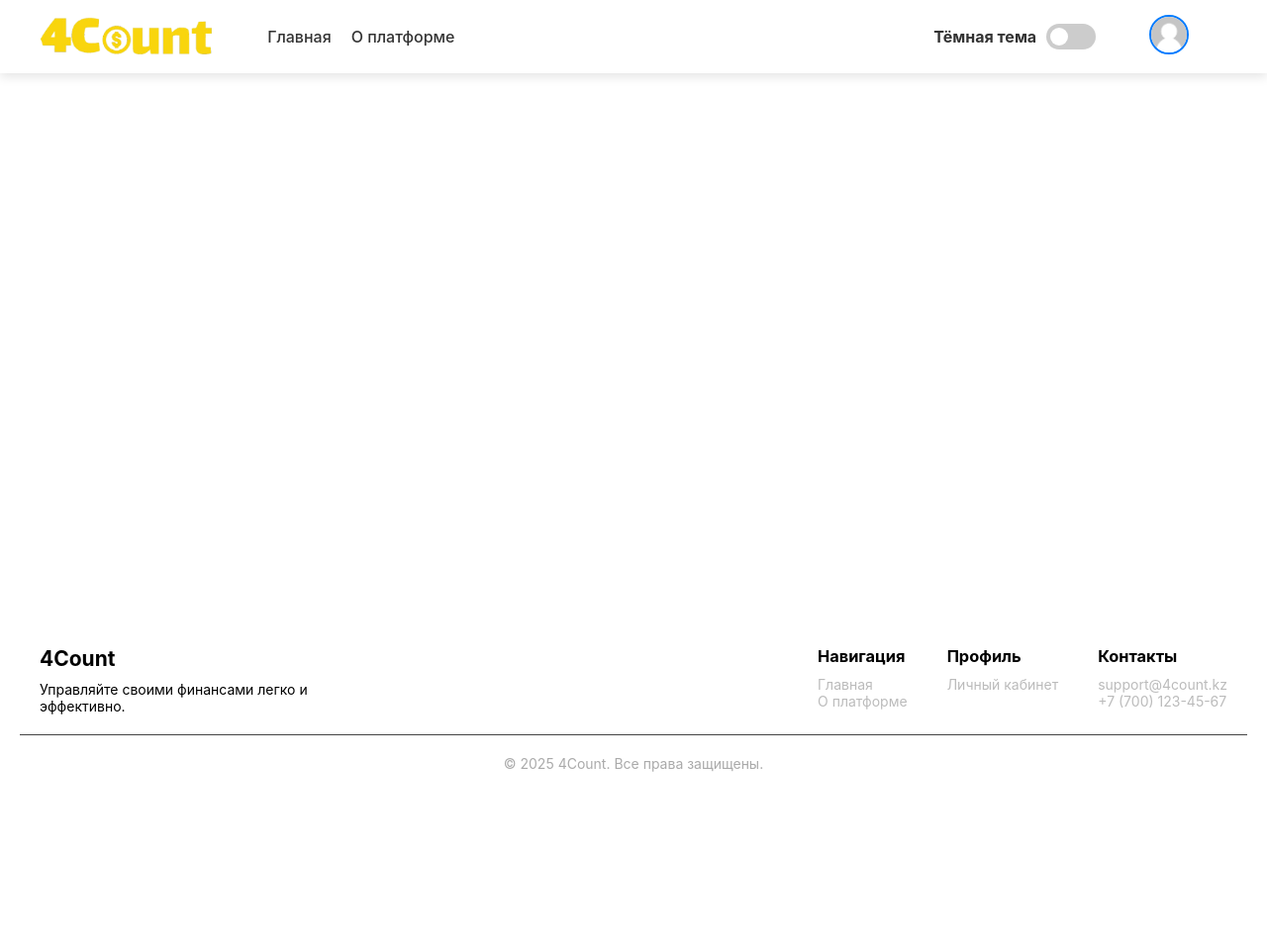
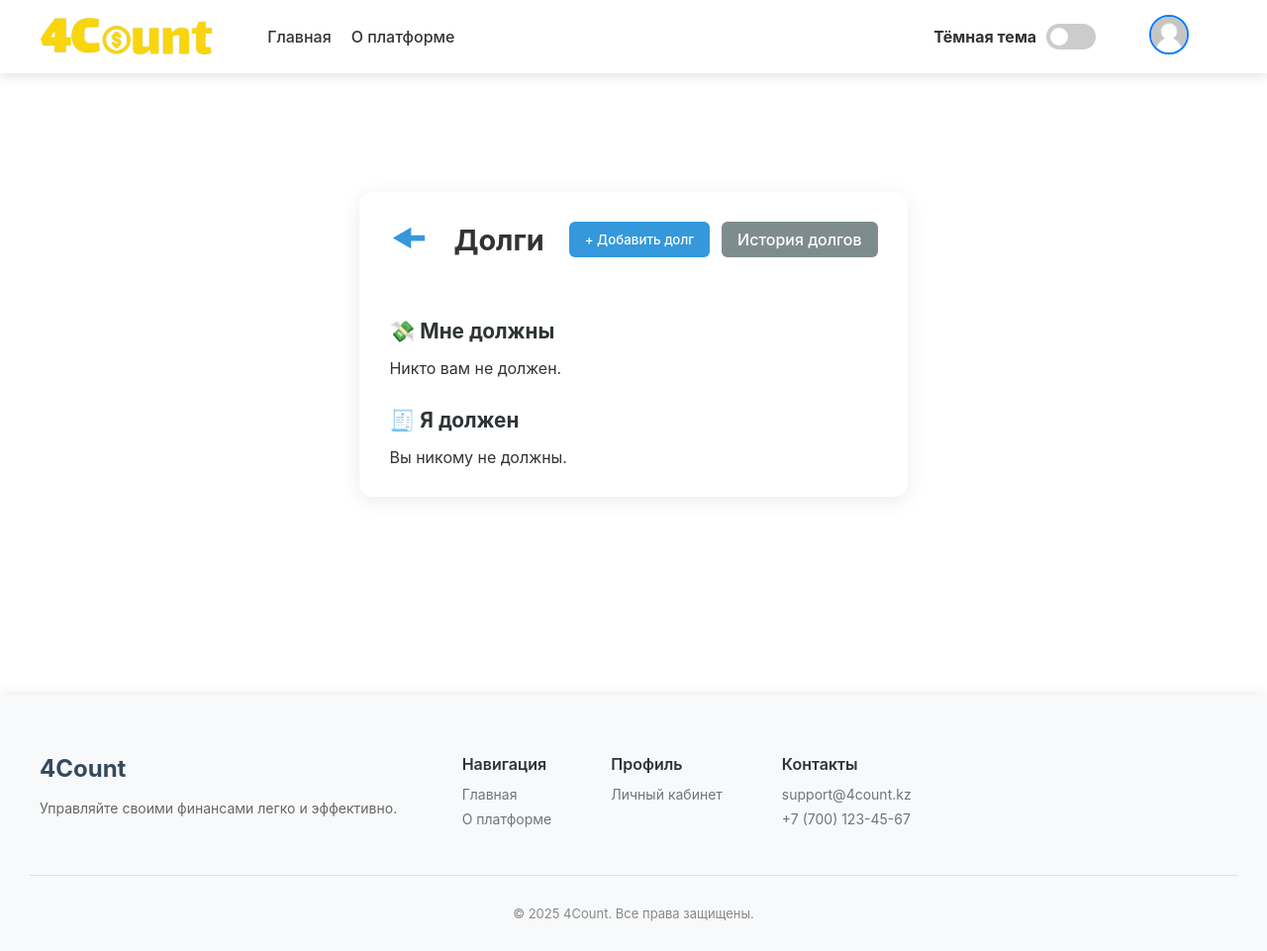
Before and after one commit to DaniAlchan01/project, a Django app: page /source/debts/ in a window 1280 px wide. Shown: the whole page at 99% size. Before the commit the page ends 780 px from the top, so only its background shows below. Run offline with Django 5.2, Linux system fonts and the light colour scheme; the visitor is signed in with stand-in values (Sample User, id 1); data that the repository does not hold is empty; some libraries are stand-ins or nearby versions.

Commit message:
Добавил долги, обновил CSS футера и истории расходов, так же удалил сообщения обо всём из истории расходов

```diff
--- a/SourceProg/forms.py
+++ b/SourceProg/forms.py
@@ -1,5 +1,5 @@
 from django import forms
-from .models import Category, Expense, Credit
+from .models import Category, Expense, Credit, Debt
 
 
 class CategoryForm(forms.ModelForm):
@@ -55,3 +55,15 @@ class CreditForm(forms.ModelForm):
             'monthly_payment': 'Ежемесячный платёж',
             'start_date': 'Дата начала',
         }
+
+class DebtForm(forms.ModelForm):
+    class Meta:
+        model = Debt
+        fields = ['direction', 'name', 'amount', 'taken_date', 'due_date']
+        labels = {
+            'direction': 'Тип долга',
+            'name': 'Имя',
+            'amount': 'Сумма',
+            'taken_date': 'Дата взятия',
+            'due_date': 'Дата возврата',
+        }
--- a/SourceProg/urls.py
+++ b/SourceProg/urls.py
@@ -19,6 +19,9 @@ urlpatterns = [
     path('credits/<int:credit_id>/delete/', views.delete_credit_view, name='delete_credit'),
 
     path('debts/', views.debts_view, name='debts'),
+    path('debts/<int:debt_id>/close/', views.close_debt_view, name='close_debt'),
+    path('debts/<int:debt_id>/delete/', views.delete_debt_view, name='delete_debt'),
+    path('debts/history/', views.debts_history_view, name='debts_history'),
 
     path('expense-chart/', views.expense_chart_view, name='expense_chart'),
 ]
--- a/SourceProg/views.py
+++ b/SourceProg/views.py
@@ -2,8 +2,9 @@ from django.contrib import messages
 from django.http import HttpResponseForbidden
 from django.shortcuts import render, redirect, get_object_or_404
 from django.contrib.auth.decorators import login_required
-from .models import Category, Expense, Credit, CreditPayment
-from .forms import ExpenseForm, CategoryForm, ExpenseEditForm, CreditForm
+from .models import *
+from .forms import *
+from django.utils import timezone
 from django.db.models import Q
 from django.core.paginator import Paginator
 from django.utils.timezone import now
@@ -257,7 +258,47 @@ def delete_credit_view(request, credit_id):
         'credit': credit
     })
 
+@login_required
+def debts_view(request):
+    debts_i_owe = Debt.objects.filter(user=request.user, direction='i_owe', is_closed=False)
+    debts_they_owe = Debt.objects.filter(user=request.user, direction='they_owe', is_closed=False)
+    form = DebtForm()
+
+    if request.method == 'POST':
+        form = DebtForm(request.POST)
+        if form.is_valid():
+            debt = form.save(commit=False)
+            debt.user = request.user
+            debt.save()
+            messages.success(request, 'Долг добавлен.')
+            return redirect('SourceProg:debts')
+
+    return render(request, 'sourceprog/debts.html', {
+        'form': form,
+        'debts_i_owe': debts_i_owe,
+        'debts_they_owe': debts_they_owe,
+    })
+
 
 @login_required
-def debts_view(request):
-    return render(request, 'sourceprog/debts.html')
+def close_debt_view(request, debt_id):
+    debt = get_object_or_404(Debt, id=debt_id, user=request.user)
+    debt.is_closed = True
+    debt.closed_date = timezone.now()
+    debt.save()
+    messages.success(request, 'Долг закрыт.')
+    return redirect('SourceProg:debts')
+
+
+@login_required
+def delete_debt_view(request, debt_id):
+    debt = get_object_or_404(Debt, id=debt_id, user=request.user)
+    debt.delete()
+    messages.success(request, 'Долг удалён.')
+    return redirect('SourceProg:debts')
+
+
+@login_required
+def debts_history_view(request):
+    debts = Debt.objects.filter(user=request.user, is_closed=True).order_by('-closed_date')
+    return render(request, 'sourceprog/debts_history.html', {'debts': debts})
--- /dev/null
+++ b/static/css/debts.css
@@ -0,0 +1,176 @@
+/* Главный контейнер */
+.debts-container {
+    max-width: 1000px;
+    margin: 40px auto;
+    padding: 30px;
+    background: #ffffff;
+    border-radius: 14px;
+    box-shadow: 0 4px 20px rgba(0, 0, 0, 0.08);
+    font-family: 'Segoe UI', sans-serif;
+}
+
+/* Заголовок и верхние кнопки */
+.header-bar {
+    display: flex;
+    justify-content: space-between;
+    align-items: center;
+    margin-bottom: 25px;
+    gap: 25px;
+}
+
+.header-bar h2 {
+    font-size: 1.8em;
+    margin: 0;
+}
+
+.header-actions {
+    display: flex;
+    gap: 12px;
+}
+
+/* Кнопки верхние */
+.btn-primary {
+    background-color: #3498db;
+    color: white;
+    padding: 8px 16px;
+    border-radius: 6px;
+    border: none;
+    font-weight: 500;
+    cursor: pointer;
+    text-decoration: none;
+}
+
+.btn-primary:hover {
+    background-color: #2980b9;
+}
+
+.btn-secondary {
+    background-color: #7f8c8d;
+    color: white;
+    padding: 8px 16px;
+    border-radius: 6px;
+    text-decoration: none;
+    font-weight: 500;
+}
+
+.btn-secondary:hover {
+    background-color: #636e72;
+}
+
+/* Плавно раскрываемая форма */
+.add-debt-form {
+    background-color: #f4f6f8;
+    padding: 0 20px;
+    border-radius: 10px;
+    border: 1px solid #dfe6e9;
+    margin-bottom: 35px;
+    max-height: 0;
+    overflow: hidden;
+    opacity: 0;
+    transition: max-height 0.4s ease, opacity 0.3s ease, padding 0.3s ease;
+}
+
+.add-debt-form form {
+    margin-top: 10px;
+}
+
+.add-debt-form.active {
+    max-height: 1000px;
+    opacity: 1;
+    padding: 20px;
+}
+
+/* Кнопка в форме */
+.btn-submit {
+    background-color: #2ecc71;
+    color: white;
+    padding: 10px 20px;
+    border-radius: 6px;
+    border: none;
+    font-weight: 500;
+    cursor: pointer;
+}
+
+.btn-submit:hover {
+    background-color: #27ae60;
+}
+
+/* Две колонки */
+.debt-columns {
+    display: flex;
+    gap: 30px;
+    flex-wrap: wrap;
+    justify-content: space-between;
+}
+
+.debt-column {
+    flex: 1 1 48%;
+}
+
+/* Заголовки колонок */
+.debt-column h3 {
+    font-size: 1.3em;
+    margin-bottom: 15px;
+    color: #2d3436;
+}
+
+/* Карточка долга */
+.debt-card {
+    background-color: #fafafa;
+    border: 1px solid #e0e0e0;
+    border-radius: 10px;
+    padding: 18px;
+    margin-bottom: 20px;
+    box-shadow: 0 1px 4px rgba(0,0,0,0.03);
+    transition: transform 0.2s ease;
+}
+
+.debt-card:hover {
+    transform: scale(1.01);
+}
+
+/* Действия под карточкой */
+.debt-actions {
+    margin-top: 12px;
+    display: flex;
+    gap: 10px;
+}
+
+/* Кнопки */
+.btn-done {
+    background-color: #2ecc71;
+    color: white;
+    padding: 6px 14px;
+    border-radius: 6px;
+    text-decoration: none;
+    font-size: 0.9em;
+}
+
+.btn-done:hover {
+    background-color: #27ae60;
+}
+
+.btn-delete {
+    background-color: #e74c3c;
+    color: white;
+    padding: 6px 14px;
+    border-radius: 6px;
+    text-decoration: none;
+    font-size: 0.9em;
+}
+
+.btn-delete:hover {
+    background-color: #c0392b;
+}
+
+/* История долгов */
+.history-list {
+    display: flex;
+    flex-direction: column;
+    gap: 15px;
+    margin-top: 20px;
+}
+
+.history-list .debt-card p {
+    margin: 4px 0;
+}
--- a/static/css/homestyle.css
+++ b/static/css/homestyle.css
@@ -238,57 +238,78 @@ body.dark-theme .nav-right a {
 }
 
 .footer {
-    background-color: #ffffff;
-    color: #000000;
-    padding: 40px 20px 20px;
-    margin-top: 60px;
+    background: #f8f9fa;
+    color: #2c3e50;
+    padding: 60px 30px 30px;
+    margin-top: 80px;
     font-size: 14px;
+    box-shadow: 0 -3px 10px rgba(0, 0, 0, 0.06);
 }
 
 .footer-container {
     display: flex;
     flex-wrap: wrap;
     justify-content: space-between;
+    gap: 40px;
     max-width: 1200px;
     margin: 0 auto;
 }
 
 .footer-brand {
-    max-width: 300px;
+    flex: 1 1 300px;
 }
 
 .footer-brand h2 {
-    margin-bottom: 10px;
+    margin-bottom: 15px;
+    font-size: 24px;
+    color: #34495e;
+}
+
+.footer-brand p {
+    line-height: 1.6;
+    color: #666;
 }
 
 .footer-links {
     display: flex;
-    gap: 40px;
+    gap: 60px;
+    flex: 2 1 600px;
     flex-wrap: wrap;
 }
 
 .footer-links h3 {
-    margin-bottom: 10px;
+    margin-bottom: 12px;
+    font-size: 16px;
+    font-weight: 600;
+    color: #2d3436;
 }
 
 .footer-links ul {
     list-style: none;
     padding: 0;
+    margin: 0;
+}
+
+.footer-links li {
+    margin-bottom: 8px;
 }
 
 .footer-links a {
-    color: #bbb;
+    color: #6c757d;
     text-decoration: none;
+    transition: color 0.2s ease;
 }
 
 .footer-links a:hover {
+    color: #007bff;
     text-decoration: underline;
 }
 
 .footer-bottom {
     text-align: center;
-    padding-top: 20px;
-    border-top: 1px solid #444;
-    margin-top: 20px;
-    color: #aaa;
+    padding-top: 30px;
+    margin-top: 40px;
+    border-top: 1px solid #dee2e6;
+    font-size: 13px;
+    color: #888;
 }
--- a/templates/sourceprog/credits.html
+++ b/templates/sourceprog/credits.html
@@ -6,11 +6,11 @@
 
 <div class="credits-container">
     <div class="header-bar">
+        <a href="{% url 'SourceProg:add_expense' %}"><img src="{% static 'img/backbtn.svg' %}" height="25px" width="40px" alt=""></a>
         <h2>Мои кредиты</h2>
         <a href="#" class="btn btn-add" id="toggle-form">+ Добавить кредит</a>
     </div>
 
-        <a href="{% url 'SourceProg:add_expense' %}">Назад</a>
 
     <div class="add-credit-form" id="credit-form">
         <form method="post">
--- a/templates/sourceprog/debts.html
+++ b/templates/sourceprog/debts.html
@@ -1,2 +1,85 @@
 {% extends 'base.html' %}
 {% load static %}
+
+{% block content %}
+<link rel="stylesheet" href="{% static 'css/debts.css' %}">
+
+<div class="debts-container">
+    <div class="header-bar">
+        <a href="{% url 'SourceProg:add_expense' %}"><img src="{% static 'img/backbtn.svg' %}" height="25px" width="40px" alt=""></a>
+        <h2>Долги</h2>
+        <div class="header-actions">
+            <button class="btn btn-primary" id="toggle-form">+ Добавить долг</button>
+            <a href="{% url 'SourceProg:debts_history' %}" class="btn btn-secondary">История долгов</a>
+        </div>
+    </div>
+
+    <div class="add-debt-form" id="debt-form">
+        <form method="post">
+            {% csrf_token %}
+            {{ form.as_p }}
+            <button type="submit" class="btn btn-submit">Сохранить</button>
+        </form>
+    </div>
+
+    <div class="debt-columns">
+        <div class="debt-column">
+            <h3>💸 Мне должны</h3>
+            {% for debt in debts_they_owe %}
+                <div class="debt-card">
+                    <p><strong>Кто:</strong> {{ debt.name }}</p>
+                    <p><strong>Сумма:</strong> {{ debt.amount }}₸</p>
+                    <p><strong>Вернуть до:</strong> {{ debt.due_date }}</p>
+                    <div class="debt-actions">
+                        <a href="{% url 'SourceProg:close_debt' debt.id %}" class="btn btn-done">Вернули</a>
+                        <a href="{% url 'SourceProg:delete_debt' debt.id %}" class="btn btn-delete">Удалить</a>
+                    </div>
+                </div>
+            {% empty %}
+                <p>Никто вам не должен.</p>
+            {% endfor %}
+        </div>
+
+        <div class="debt-column">
+            <h3>🧾 Я должен</h3>
+            {% for debt in debts_i_owe %}
+                <div class="debt-card">
+                    <p><strong>Кому:</strong> {{ debt.name }}</p>
+                    <p><strong>Сумма:</strong> {{ debt.amount }}₸</p>
+                    <p><strong>Вернуть до:</strong> {{ debt.due_date }}</p>
+                    <div class="debt-actions">
+                        <a href="{% url 'SourceProg:close_debt' debt.id %}" class="btn btn-done">Отдал</a>
+                        <a href="{% url 'SourceProg:delete_debt' debt.id %}" class="btn btn-delete">Удалить</a>
+                    </div>
+                </div>
+            {% empty %}
+                <p>Вы никому не должны.</p>
+            {% endfor %}
+        </div>
+    </div>
+</div>
+
+<script>
+document.addEventListener("DOMContentLoaded", function () {
+    const toggleBtn = document.getElementById("toggle-form");
+    const form = document.getElementById("debt-form");
+
+    form.style.maxHeight = "0";
+    form.style.opacity = "0";
+    form.style.overflow = "hidden";
+    form.style.transition = "max-height 0.4s ease, opacity 0.3s ease";
+
+    toggleBtn.addEventListener("click", function () {
+        if (form.style.maxHeight === "0px" || form.style.maxHeight === "0") {
+            form.style.maxHeight = "1000px";
+            form.style.opacity = "1";
+            form.style.padding = "20px";
+        } else {
+            form.style.maxHeight = "0";
+            form.style.opacity = "0";
+            form.style.padding = "0 20px";
+        }
+    });
+});
+</script>
+{% endblock %}
```
Also changed, not shown: SourceProg/models.py (+16 -0 lines), static/css/expense_history.css (+170 -85 lines), templates/sourceprog/debts_history.html (added, +27 -0 lines), templates/sourceprog/expense_history.html (+0 -8 lines), SourceProg/migrations/0005_debt.py (added), SourceProg/migrations/0006_remove_debt_debtor_name_remove_debt_is_paid_and_more.py (added), media/expense_photos/olejek/e5e02c64b70ffe75aa50e87c51947257_w200.gif (added), static/img/backbtn.svg (added).
